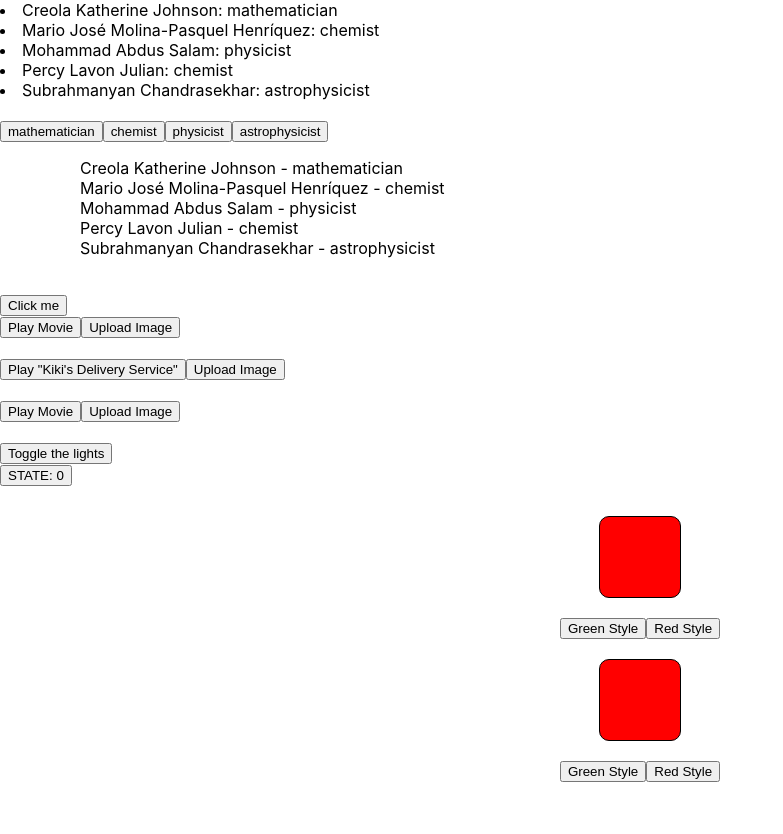
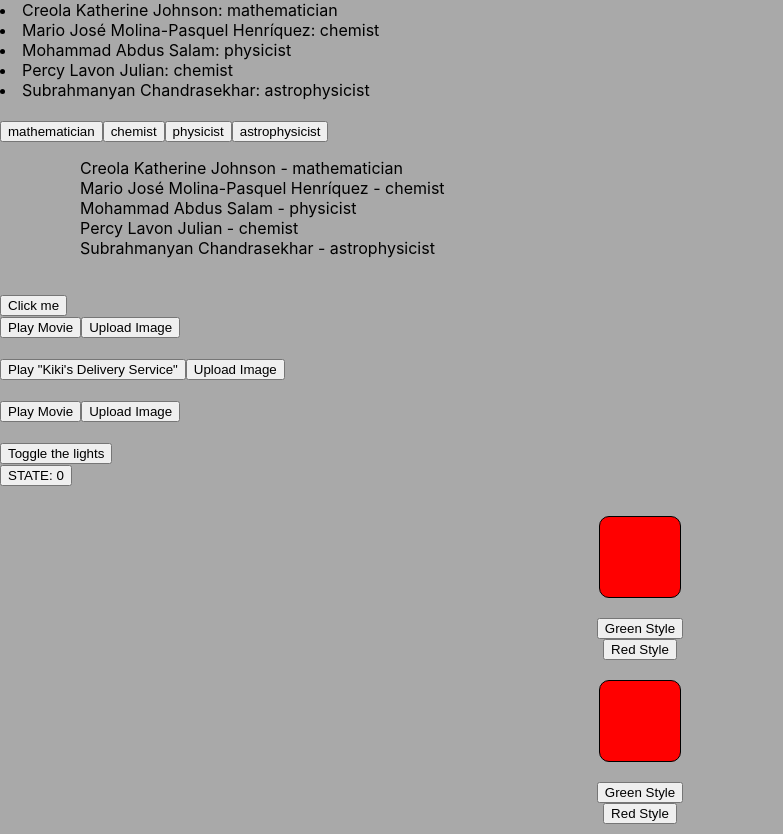
Before and after one commit to Maksimus39/programming---practice, a React (Create React App) app: page / in a window 1280 px wide. Shown: the whole page, without its empty margins (0-783 px from the left). Before the commit the page ends 800 px from the top, so only its background shows below. Built offline with nearby package versions, Linux system fonts and the light colour scheme.

Commit message:
Обновил стили

```diff
--- a/src/App.css
+++ b/src/App.css
@@ -1,11 +1,13 @@
-.App{
-
+body{
+    background-color: darkgray;
 }
 
 
 .ConditionalRendering {
     display: flex;
+    flex-direction: column;
     justify-content: center;
     align-items: center;
     padding: 10px;
+    text-align: center;
 }
```
